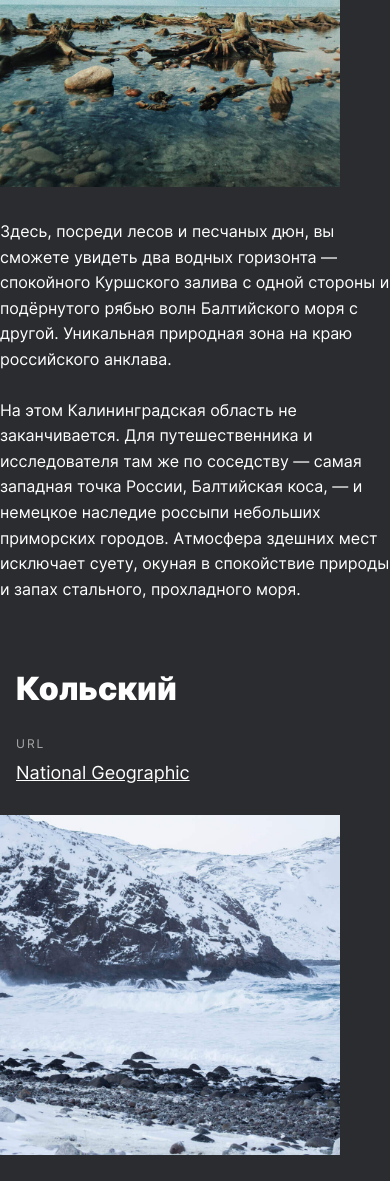
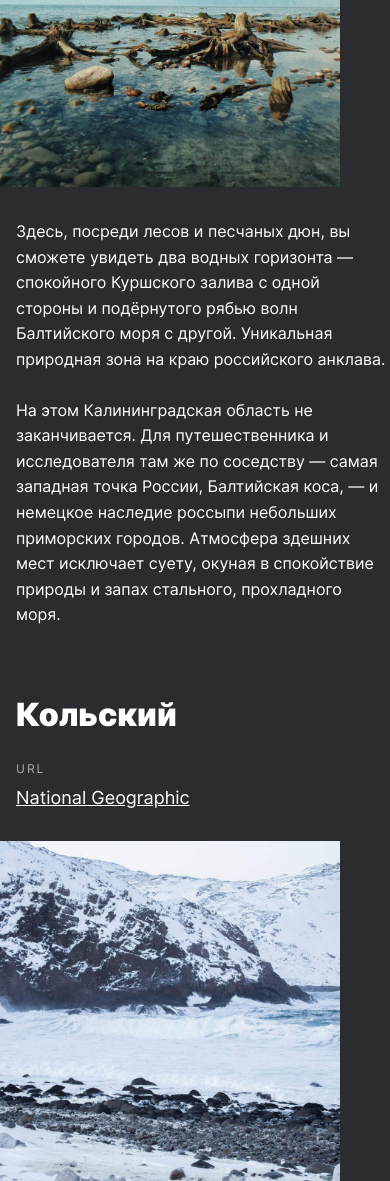
Before and after one commit to GenLady/russian-travel, a plain HTML site: page index.html in a window 390 px wide. Shown: the part 2564-3745 px from the top of the page. Drawn offline with Linux system fonts and the light colour scheme.

Commit message:
Update place__paragraph.css

```diff
--- a/blocks/place/__paragraph/place__paragraph.css
+++ b/blocks/place/__paragraph/place__paragraph.css
@@ -34,3 +34,9 @@
     padding-top: 0;
   }
 }
+
+@media screen and (max-width: 550px) {
+  .place__paragraph {
+    padding-left: 16px;
+  }
+}
```
